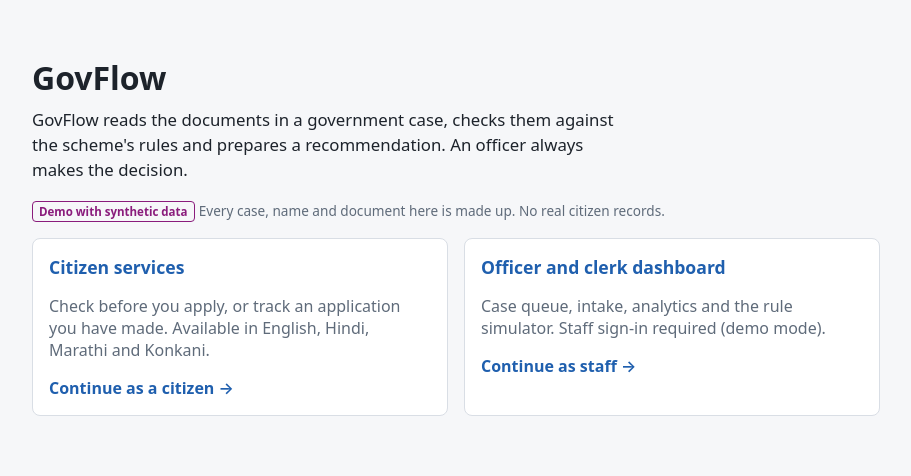
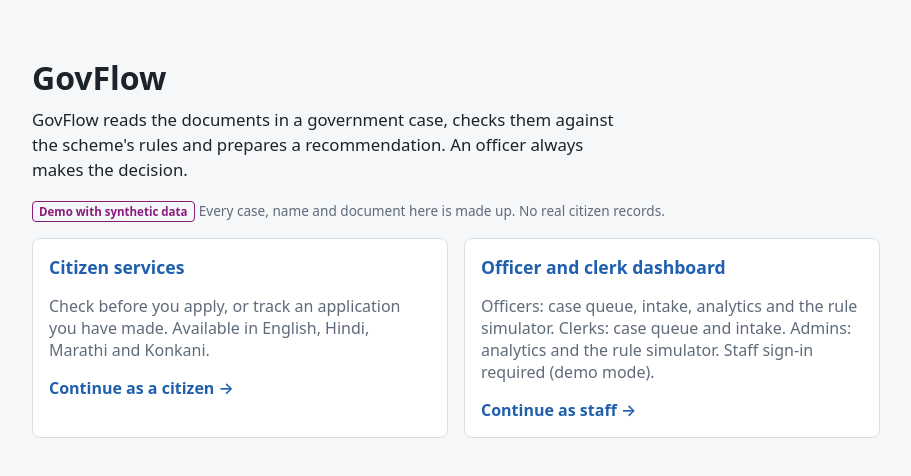
Before and after one commit to codingwinterz/GovFlow, a React (Vite) app in the folder web/: page / in a window 1280 px wide. Shown: the top 476 px of the page, without its empty margins (184-1095 px from the left). Built offline with nearby package versions, Linux system fonts and the light colour scheme.

Commit message:
Landing: staff card states each role's pages as nav.js grants them
Officers: queue, intake, analytics, simulator. Clerks: queue and intake.
Admins (the existing simulator role): analytics and simulator.

```diff
--- a/web/src/shells/Landing.jsx
+++ b/web/src/shells/Landing.jsx
@@ -18,9 +18,10 @@ export default function Landing({ notFound = false }) {
               and Konkani.</p>
             <span className="entry-go">Continue as a citizen →</span>
           </a>
-          <a className="entry card" href={href("queue")}>
+          <a className="entry card entry-staff" href={href("queue")}>
             <h2>Officer and clerk dashboard</h2>
-            <p>Case queue, intake, analytics and the rule simulator. Staff sign-in required (demo mode).</p>
+            <p>Officers: case queue, intake, analytics and the rule simulator. Clerks: case queue and intake. Admins:
+              analytics and the rule simulator. Staff sign-in required (demo mode).</p>
             <span className="entry-go">Continue as staff →</span>
           </a>
         </div>
```
Also changed, not shown: 1 other file (tests, documents, lock files or other folders).
